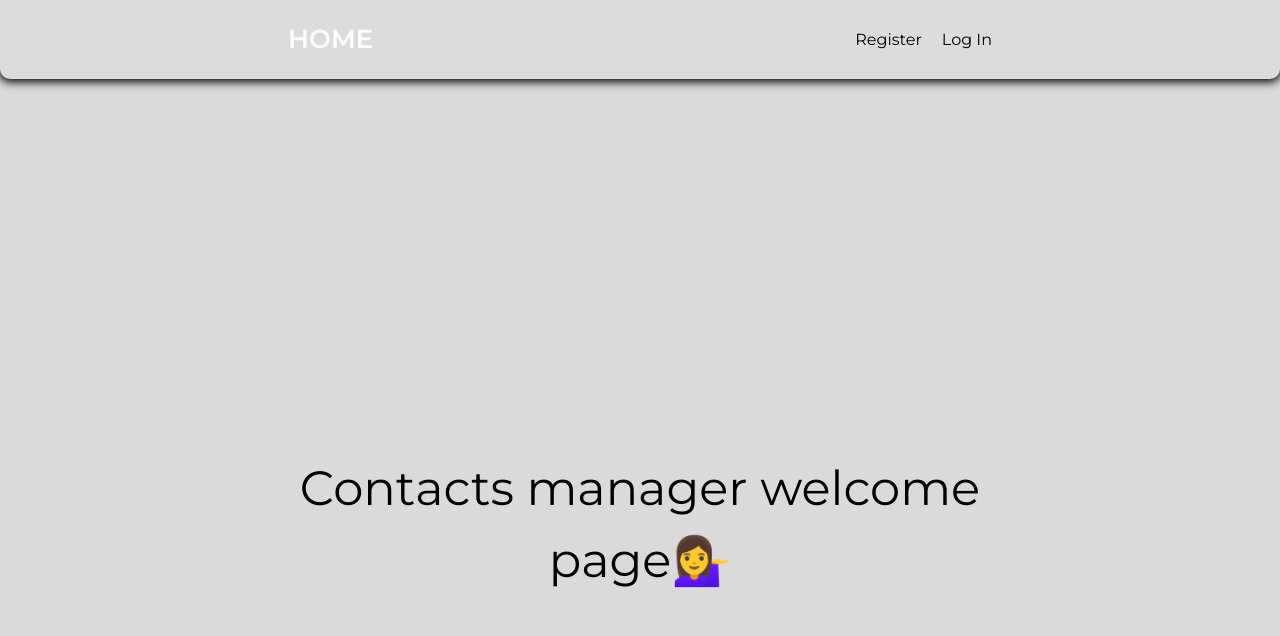
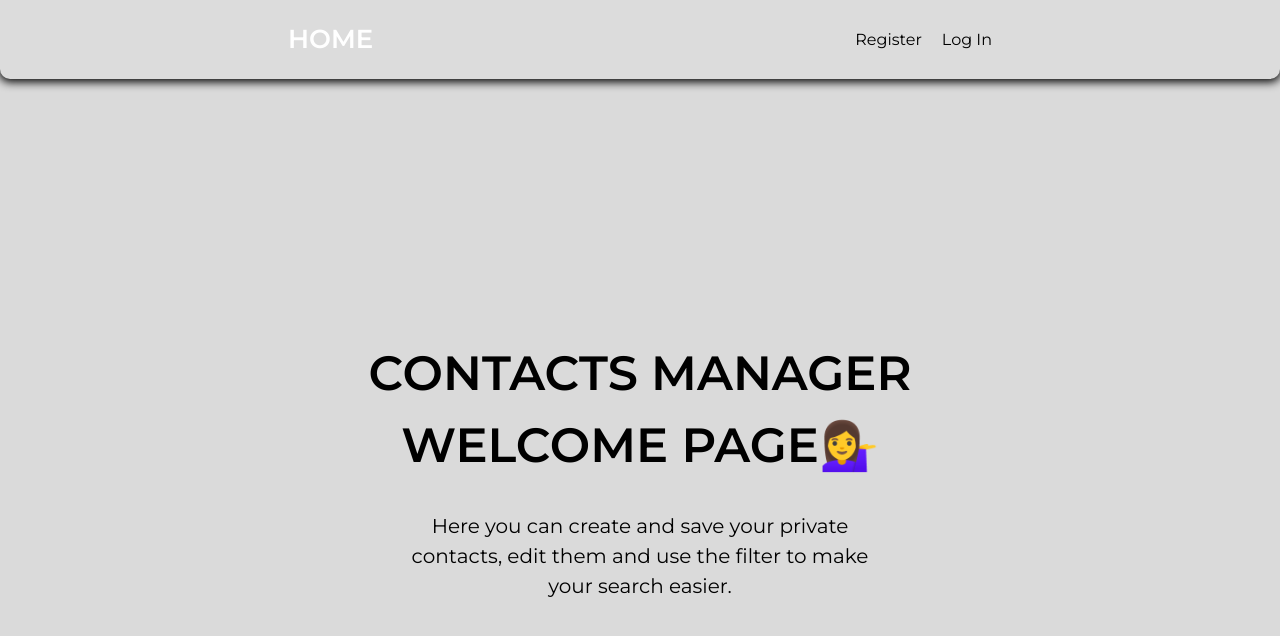
Before and after one commit to YuliiaLukomska/goit-react-hw-08, a React (Vite) app: page / in a window 1280 px wide. Shown: the top 636 px of the page. Built offline with nearby package versions, Linux system fonts and the light colour scheme.

Commit message:
add styles

```diff
--- /dev/null
+++ b/src/components/PagesStyles/HomePage.module.css
@@ -0,0 +1,39 @@
+/* const styles = {
+    container: {
+      paddingTop: 188,
+      paddingBottom: 188,
+    },
+    title: {
+      fontWeight: 700,
+      fontSize: 48,
+      textAlign: "center",
+      marginBottom: 30,
+      textTransform: "uppercase",
+      margin: "0 auto",
+    },
+    text: {
+      textAlign: "center",
+      maxWidth: 500,
+      fontSize: 20,
+      margin: "0 auto",
+    },
+  }; */
+
+.container {
+  padding: 188px 0;
+}
+
+.title {
+  font-weight: 700;
+  font-size: 48px;
+  text-align: center;
+  text-transform: uppercase;
+  margin: 0 auto 30px;
+}
+
+.text {
+  text-align: center;
+  max-width: 500px;
+  font-size: 20px;
+  margin: 0 auto;
+}
--- a/src/pages/HomePage.jsx
+++ b/src/pages/HomePage.jsx
@@ -1,29 +1,21 @@
 import DocumentTitle from "../DocumentTitle";
+import css from "../components/PagesStyles/HomePage.module.css";
 
 const Home = () => {
-  const styles = {
-    container: {
-      minHeight: "calc(100vh - 50px)",
-      display: "flex",
-      alignItems: "center",
-      justifyContent: "center",
-    },
-    title: {
-      fontWeight: 500,
-      fontSize: 48,
-      textAlign: "center",
-    },
-  };
   return (
     <>
       <DocumentTitle>Welcome Page</DocumentTitle>
-      <div style={styles.container}>
-        <h1 style={styles.title}>
+      <div className={css.container}>
+        <h1 className={css.title}>
           Contacts manager welcome page
           <span role="img" aria-label="Greeting icon">
             💁‍♀️
           </span>
         </h1>
+        <p className={css.text}>
+          Here you can create and save your private contacts, edit them and use
+          the filter to make your search easier.
+        </p>
       </div>
     </>
   );
```
